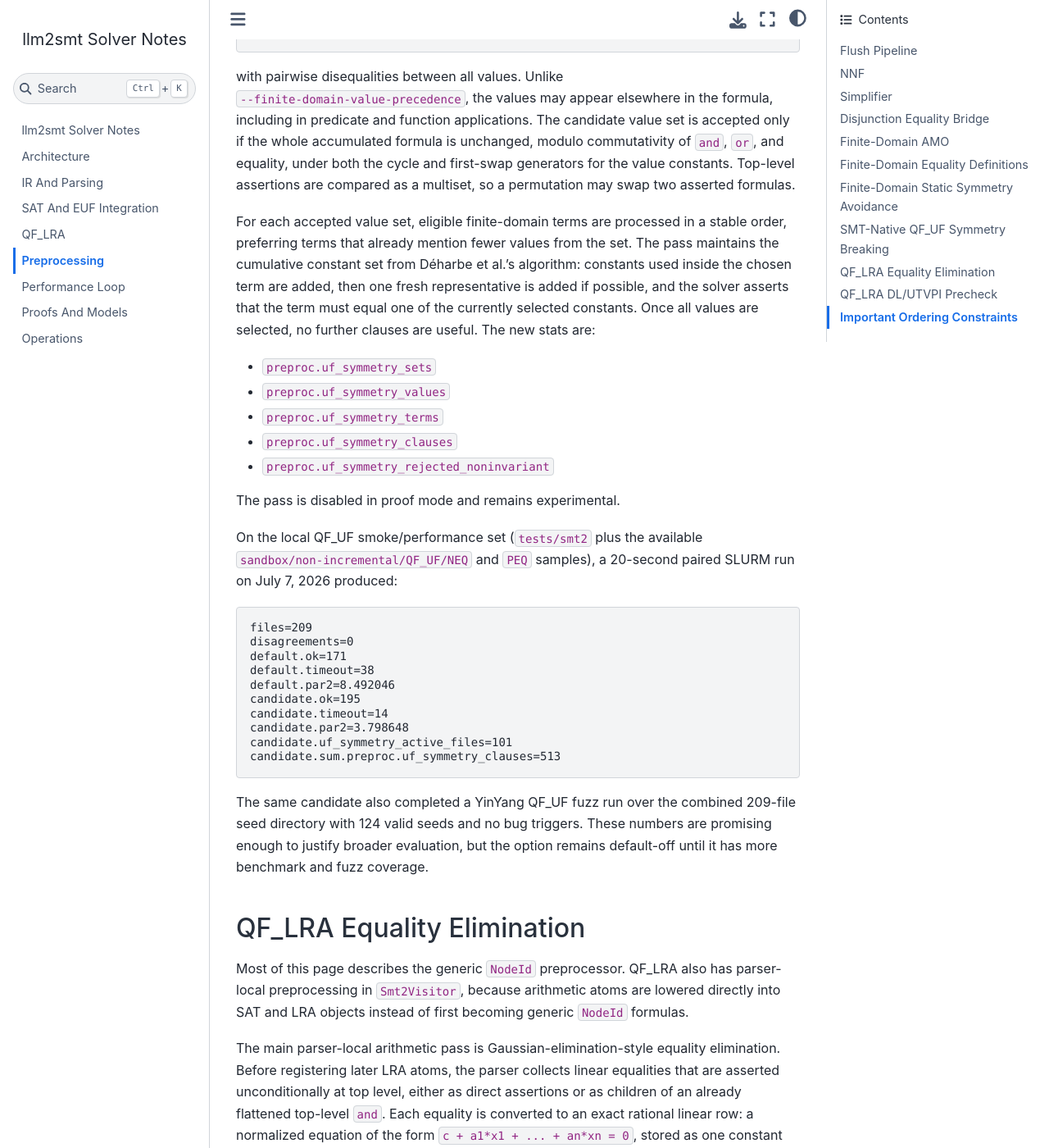
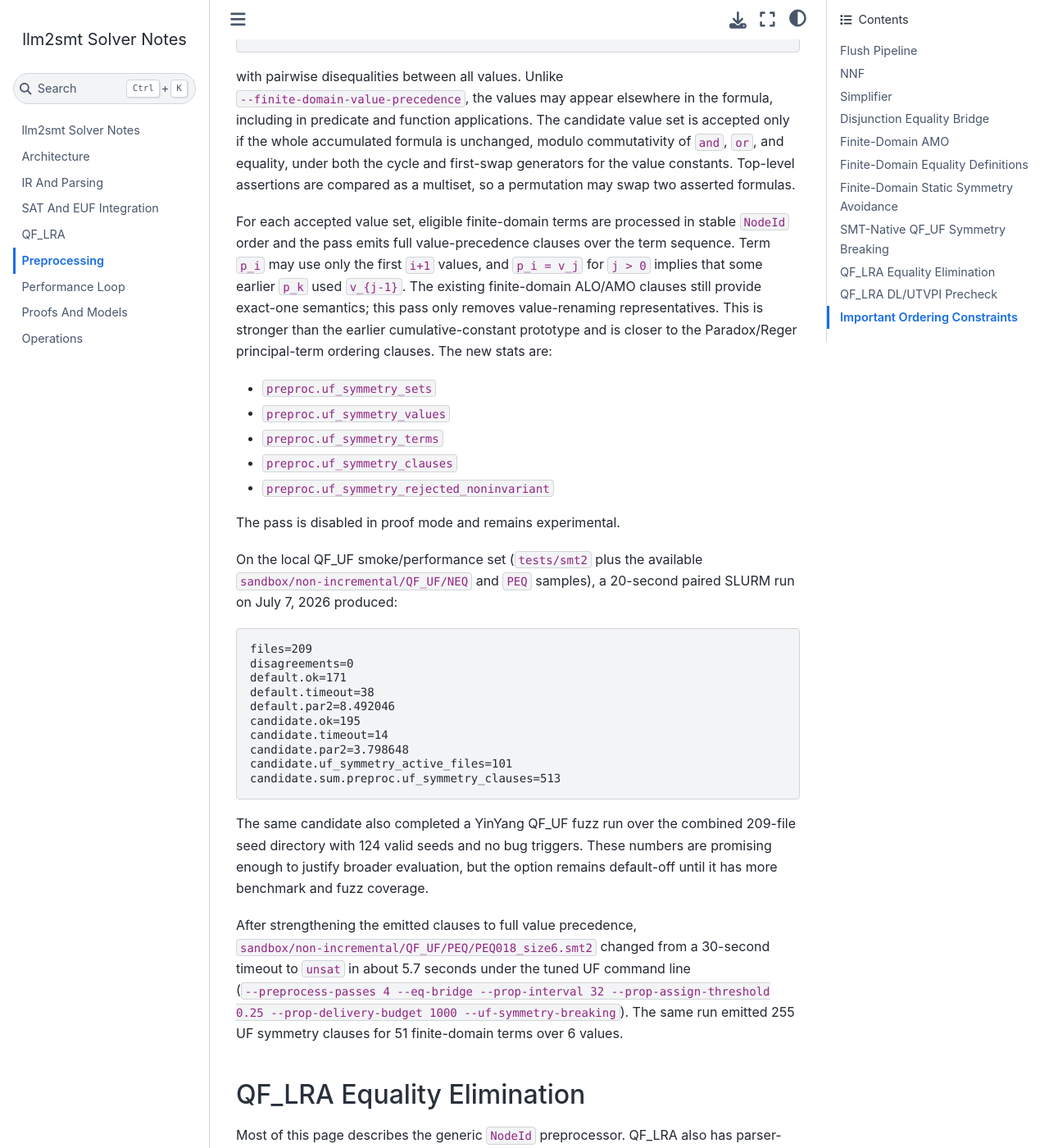
Before and after one commit to MikolasJanota/llm2smt, a Jupyter Book: the page built from docs/preprocessing.md, in a window 1280 px wide and 1400 px high, scrolled down 4101 px. Shown: the whole window at 82% size. Built offline with Jupyter Book 1.0.4 settings and Sphinx 7.4.7 and the Sphinx Book theme 1.1.4, drawn with Linux system fonts in a browser that asks for light colours.

Commit message:
Strengthen UF symmetry value precedence

```diff
--- a/docs/preprocessing.md
+++ b/docs/preprocessing.md
@@ -182,13 +182,14 @@ commutativity of `and`, `or`, and equality, under both the cycle and first-swap
 generators for the value constants.  Top-level assertions are compared as a
 multiset, so a permutation may swap two asserted formulas.
 
-For each accepted value set, eligible finite-domain terms are processed in a
-stable order, preferring terms that already mention fewer values from the set.
-The pass maintains the cumulative constant set from Déharbe et al.'s algorithm:
-constants used inside the chosen term are added, then one fresh representative
-is added if possible, and the solver asserts that the term must equal one of the
-currently selected constants.  Once all values are selected, no further clauses
-are useful.  The new stats are:
+For each accepted value set, eligible finite-domain terms are processed in
+stable `NodeId` order and the pass emits full value-precedence clauses over the
+term sequence.  Term `p_i` may use only the first `i+1` values, and
+`p_i = v_j` for `j > 0` implies that some earlier `p_k` used `v_{j-1}`.  The
+existing finite-domain ALO/AMO clauses still provide exact-one semantics; this
+pass only removes value-renaming representatives.  This is stronger than the
+earlier cumulative-constant prototype and is closer to the Paradox/Reger
+principal-term ordering clauses.  The new stats are:
 
 - `preproc.uf_symmetry_sets`
 - `preproc.uf_symmetry_values`
@@ -219,6 +220,14 @@ The same candidate also completed a YinYang QF_UF fuzz run over the combined
 209-file seed directory with 124 valid seeds and no bug triggers.  These numbers
 are promising enough to justify broader evaluation, but the option remains
 default-off until it has more benchmark and fuzz coverage.
+
+After strengthening the emitted clauses to full value precedence,
+`sandbox/non-incremental/QF_UF/PEQ/PEQ018_size6.smt2` changed from a 30-second
+timeout to `unsat` in about 5.7 seconds under the tuned UF command line
+(`--preprocess-passes 4 --eq-bridge --prop-interval 32
+--prop-assign-threshold 0.25 --prop-delivery-budget 1000
+--uf-symmetry-breaking`).  The same run emitted 255 UF symmetry clauses for 51
+finite-domain terms over 6 values.
 
 ## QF_LRA Equality Elimination
 
```
Also changed, not shown: 2 other files.
